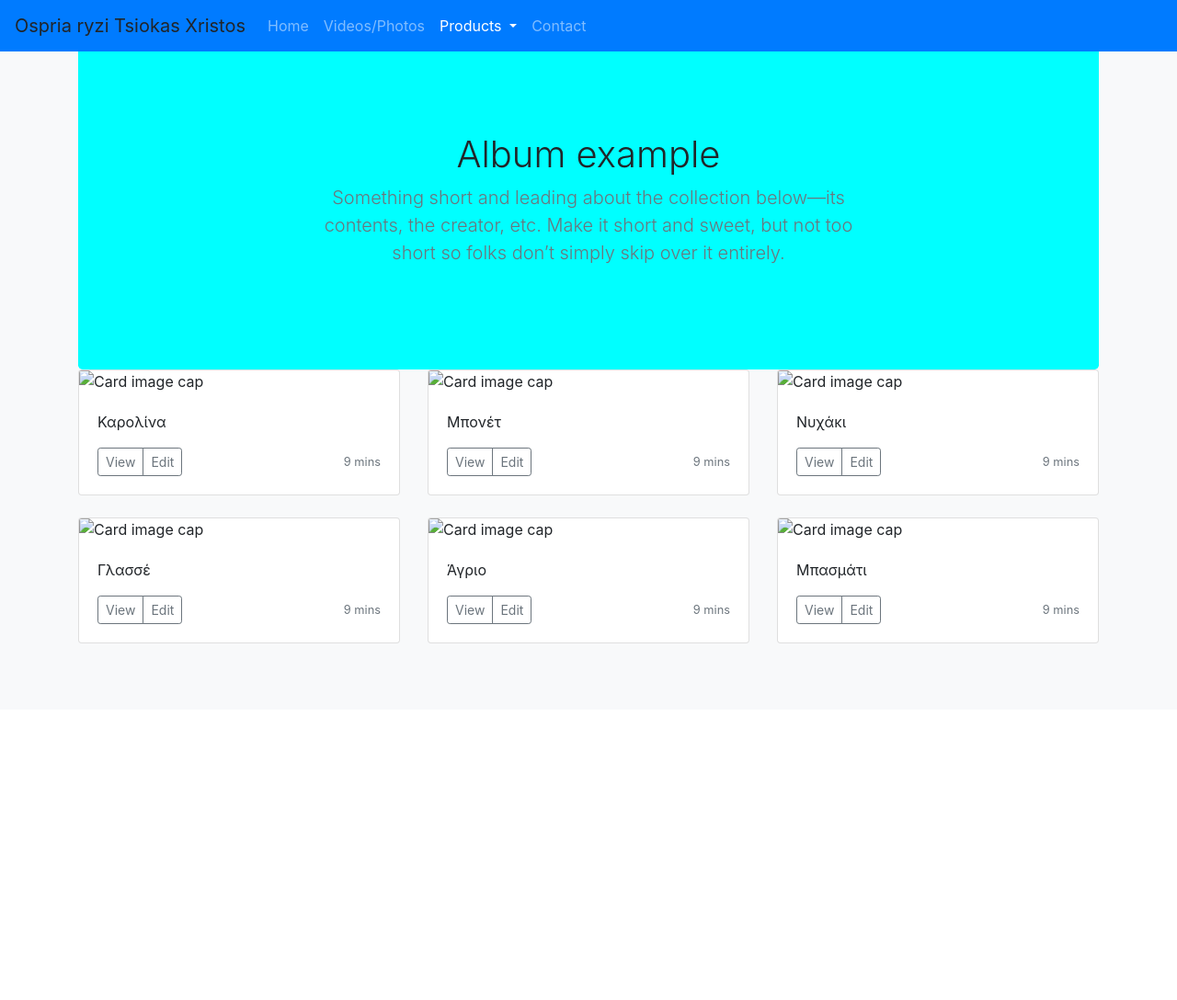
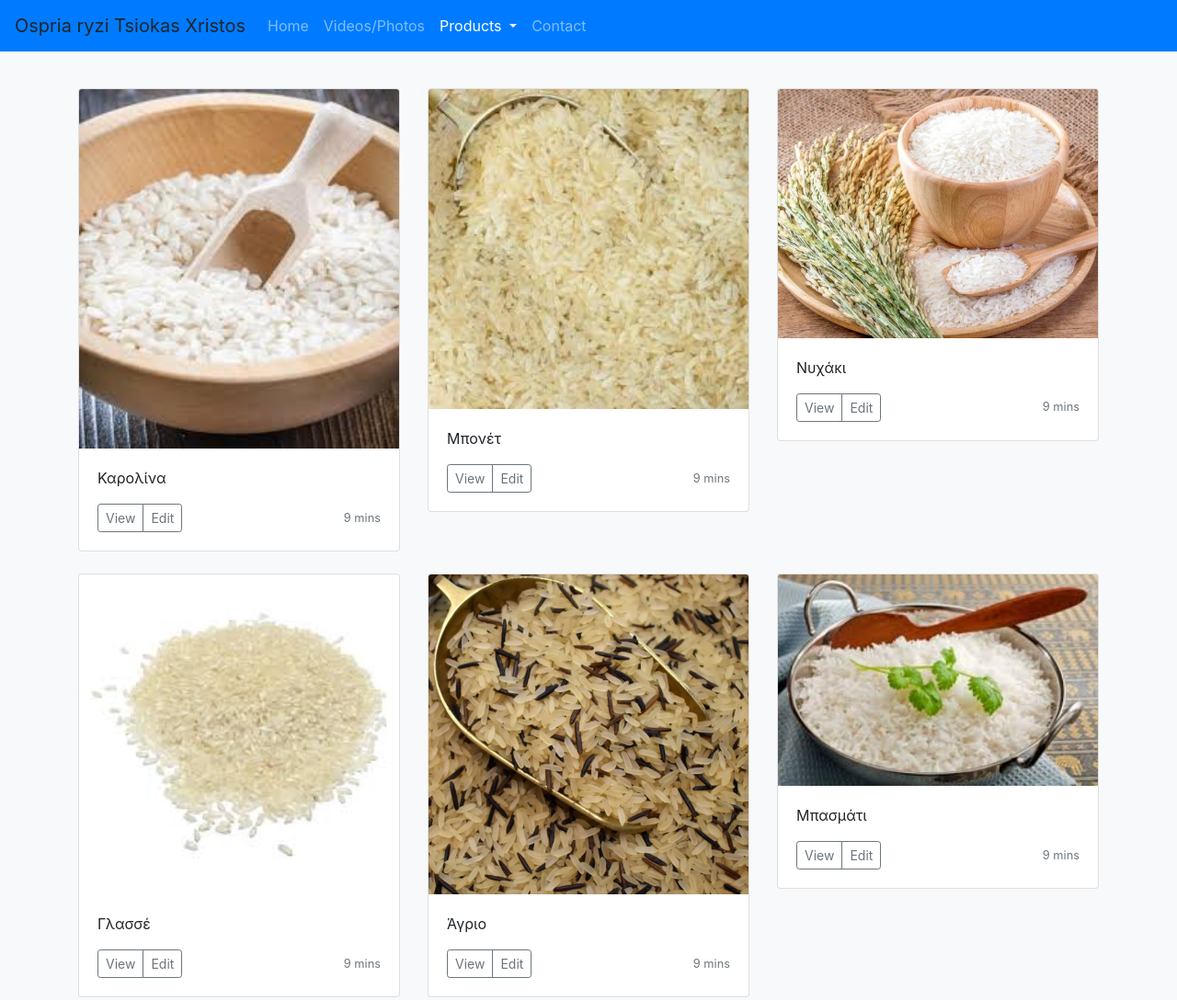
Before and after one commit to MTsiokas/XristosTsiokas, a plain HTML site: page Rizia.html in a window 1280 px wide. Shown: the whole page at 92% size. Before the commit the page ends 800 px from the top, so only its background shows below. Drawn offline with nearby package versions, Linux system fonts and the light colour scheme.

Commit message:
Added rice products

```diff
--- a/Rizia.html
+++ b/Rizia.html
@@ -11,40 +11,11 @@
         <title>Hello, world!</title>
 
         <style>
-            .jumbotron {
+            .container {
                 padding-top: 3rem;
                 padding-bottom: 3rem;
                 margin-bottom: 0;
-                background-color: aqua;
             }
-            @media (min-width: 768px) {
-                .jumbotron {
-                    padding-top: 6rem;
-                    padding-bottom: 6rem;
-                }
-            }
-
-            .jumbotron p:last-child {
-                margin-bottom: 0;
-            }
-
-            .jumbotron h1 {
-                font-weight: 300;
-            }
-
-            .jumbotron .container {
-                max-width: 40rem;
-            }
-
-            footer {
-                padding-top: 3rem;
-                padding-bottom: 3rem;
-            }
-
-            footer p {
-                margin-bottom: .25rem;
-            }
-
 
         </style>
     </head>
@@ -84,20 +55,12 @@
         <div class="album py-5 bg-light">
             <div class="container">
 
-                <section class="jumbotron text-center">
-                    <div class="container">
-                        <h1>Album example</h1>
-                        <p class="lead text-muted">Something short and leading about the collection below—its contents, the creator, etc. Make it short and sweet, but not too short so folks don’t simply skip over it entirely.</p>
-                        <p>
 
-                        </p>
-                    </div>
-                </section>
 
                 <div class="row">
                     <div class="col-md-4">
                         <div class="card mb-4 shadow-sm">
-                            <img class="card-img-top" src="#" alt="Card image cap">
+                            <img class="card-img-top" src="/rizi/karolina.jpg" alt="Card image cap">
                             <div class="card-body">
                                 <p class="card-text">Καρολίνα</p>
                                 <div class="d-flex justify-content-between align-items-center">
@@ -112,7 +75,7 @@
                     </div>
                     <div class="col-md-4">
                         <div class="card mb-4 shadow-sm">
-                            <img class="card-img-top" src="#" alt="Card image cap">
+                            <img class="card-img-top" src="rizi/mponet.jpg" alt="Card image cap">
                             <div class="card-body">
                                 <p class="card-text">Μπονέτ</p>
                                 <div class="d-flex justify-content-between align-items-center">
@@ -127,7 +90,7 @@
                     </div>
                     <div class="col-md-4">
                         <div class="card mb-4 shadow-sm">
-                            <img class="card-img-top" src="#" alt="Card image cap">
+                            <img class="card-img-top" src="rizi/nixaki.jpg" alt="Card image cap">
                             <div class="card-body">
                                 <p class="card-text">Νυχάκι</p>
                                 <div class="d-flex justify-content-between align-items-center">
@@ -142,7 +105,7 @@
                     </div>
                     <div class="col-md-4">
                         <div class="card mb-4 shadow-sm">
-                            <img class="card-img-top" src="#" alt="Card image cap">
+                            <img class="card-img-top" src="rizi/glase.jpg" alt="Card image cap">
                             <div class="card-body">
                                 <p class="card-text">Γλασσέ</p>
                                 <div class="d-flex justify-content-between align-items-center">
@@ -157,7 +120,7 @@
                     </div>
                     <div class="col-md-4">
                         <div class="card mb-4 shadow-sm">
-                            <img class="card-img-top" src="#" alt="Card image cap">
+                            <img class="card-img-top" src="rizi/agrio.jpg" alt="Card image cap">
                             <div class="card-body">
                                 <p class="card-text">Άγριο</p>
                                 <div class="d-flex justify-content-between align-items-center">
@@ -172,7 +135,7 @@
                     </div>
                     <div class="col-md-4">
                         <div class="card mb-4 shadow-sm">
-                            <img class="card-img-top" src="#" alt="Card image cap">
+                            <img class="card-img-top" src="rizi/mpasmati.jpg" alt="Card image cap">
                             <div class="card-body">
                                 <p class="card-text">Μπασμάτι</p>
                                 <div class="d-flex justify-content-between align-items-center">
```
Also changed, not shown: rizi/agrio.jpg (added), rizi/glase.jpg (added), rizi/karolina.jpg (added), rizi/mpasmati.jpg (added), rizi/mponet.jpg (added), rizi/nixaki.jpg (added), rizi/θ.jpg (added), rizi/τ.jpg (added).
